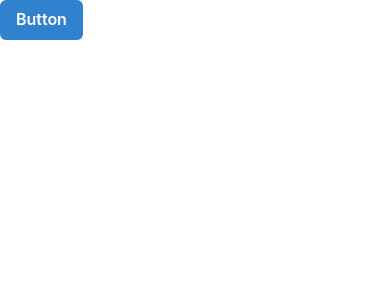
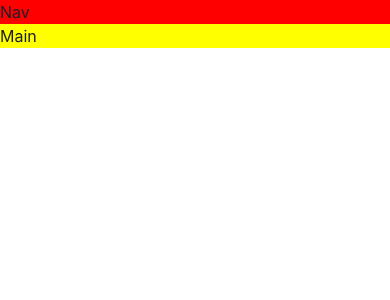
Before and after one commit to tschiboka/Game-Hub, a React (Vite) app: page / in a window 390 px wide. Shown: the top 300 px of the page. Built offline with nearby package versions, Linux system fonts and the light colour scheme.

Commit message:
Responsive Layout

```diff
--- a/src/App.tsx
+++ b/src/App.tsx
@@ -1,10 +1,25 @@
-import { Button, ButtonGroup } from "@chakra-ui/react";
+import { Grid, GridItem, Show } from "@chakra-ui/react";
 
 function App() {
     return (
-        <div>
-            <Button colorScheme="blue">Button</Button>
-        </div>
+        <Grid
+            templateAreas={{
+                base: `"nav" "main"`,
+                lg: `"nav nav" "aside main"`,
+            }}
+        >
+            <GridItem area="nav" bg="red">
+                Nav
+            </GridItem>
+            <Show above="lg">
+                <GridItem area="aside" bg="blue">
+                    Aside
+                </GridItem>
+            </Show>
+            <GridItem area="main" bg="yellow">
+                Main
+            </GridItem>
+        </Grid>
     );
 }
 
```
